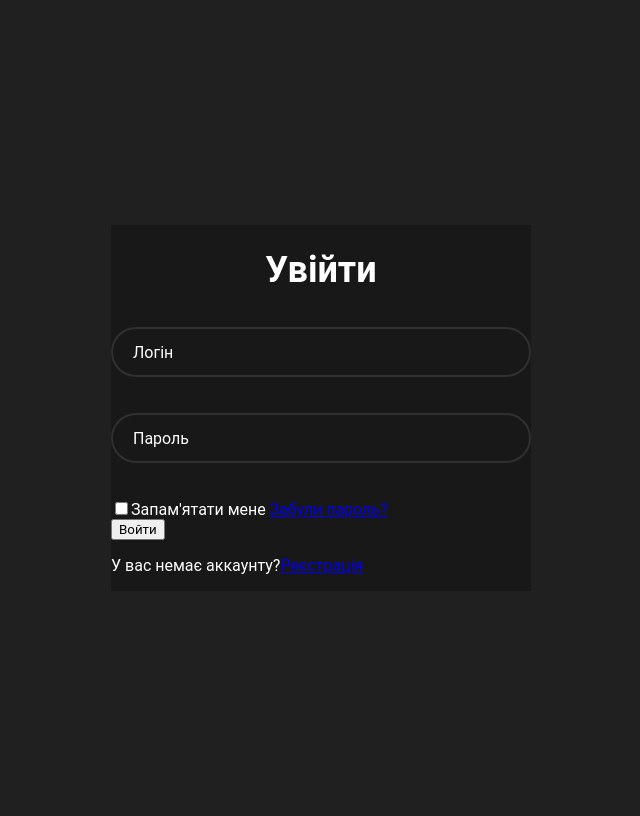
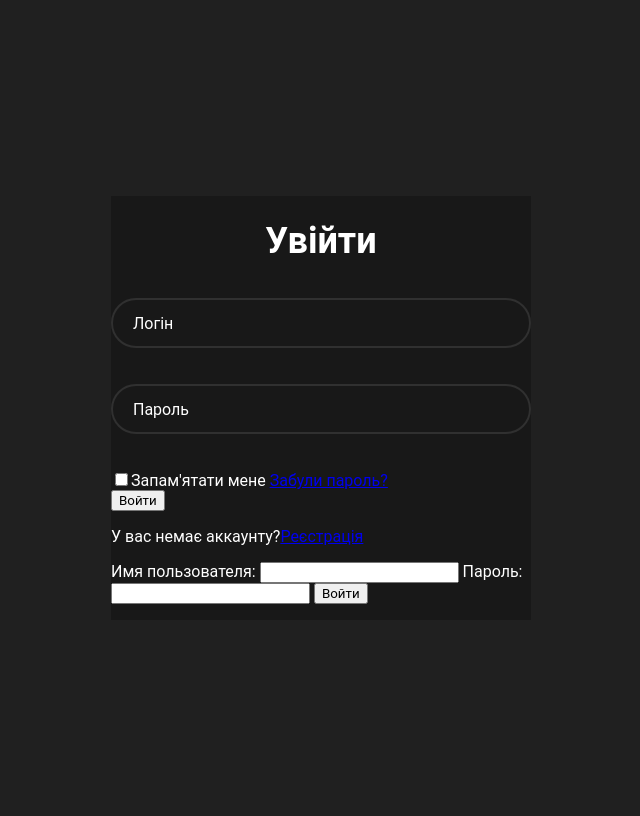
Before and after one commit to secretparisiens/Projekt-Semestralny, a Django app: template main/templates/main/log.html in a window 1280 px wide. Shown: the whole page, without its empty margins (319-959 px from the left). Run offline with Django 5.2, Linux system fonts and the light colour scheme; the template is opened without the code that fills it, so the values that code supplies are empty.

Commit message:
log.html

```diff
--- a/main/templates/main/log.html
+++ b/main/templates/main/log.html
@@ -25,4 +25,13 @@
           <p>У вас немає аккаунту?<a href="reg">Реєстрація</a></p>
         </div>
       </form>
+      <form method="post">
+    {% csrf_token %}
+    <label for="username">Имя пользователя:</label>
+    <input type="text" name="username" id="username">
+    <label for="password">Пароль:</label>
+    <input type="password" name="password" id="password">
+    <button type="submit">Войти</button>
+</form>
+
 </body>
```
